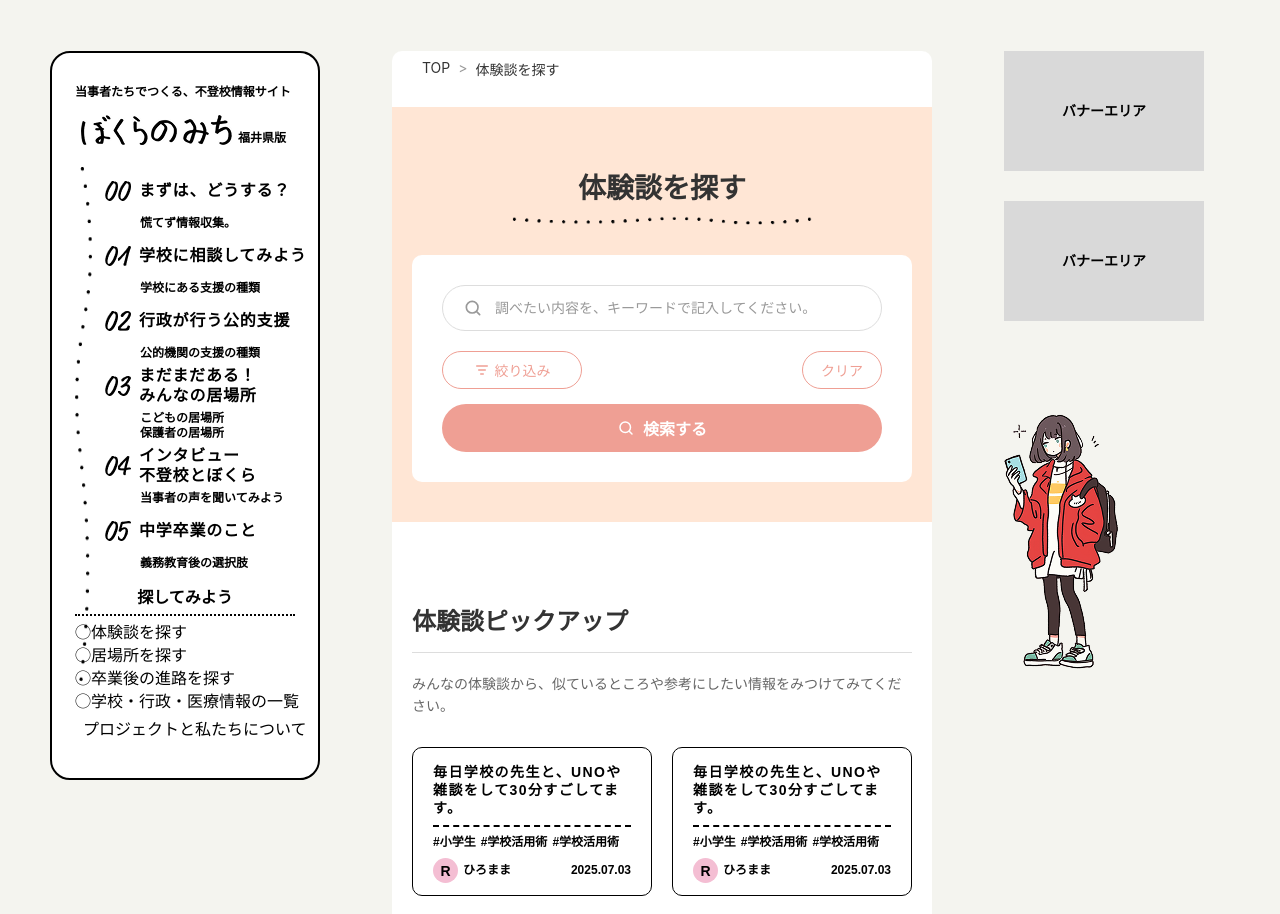
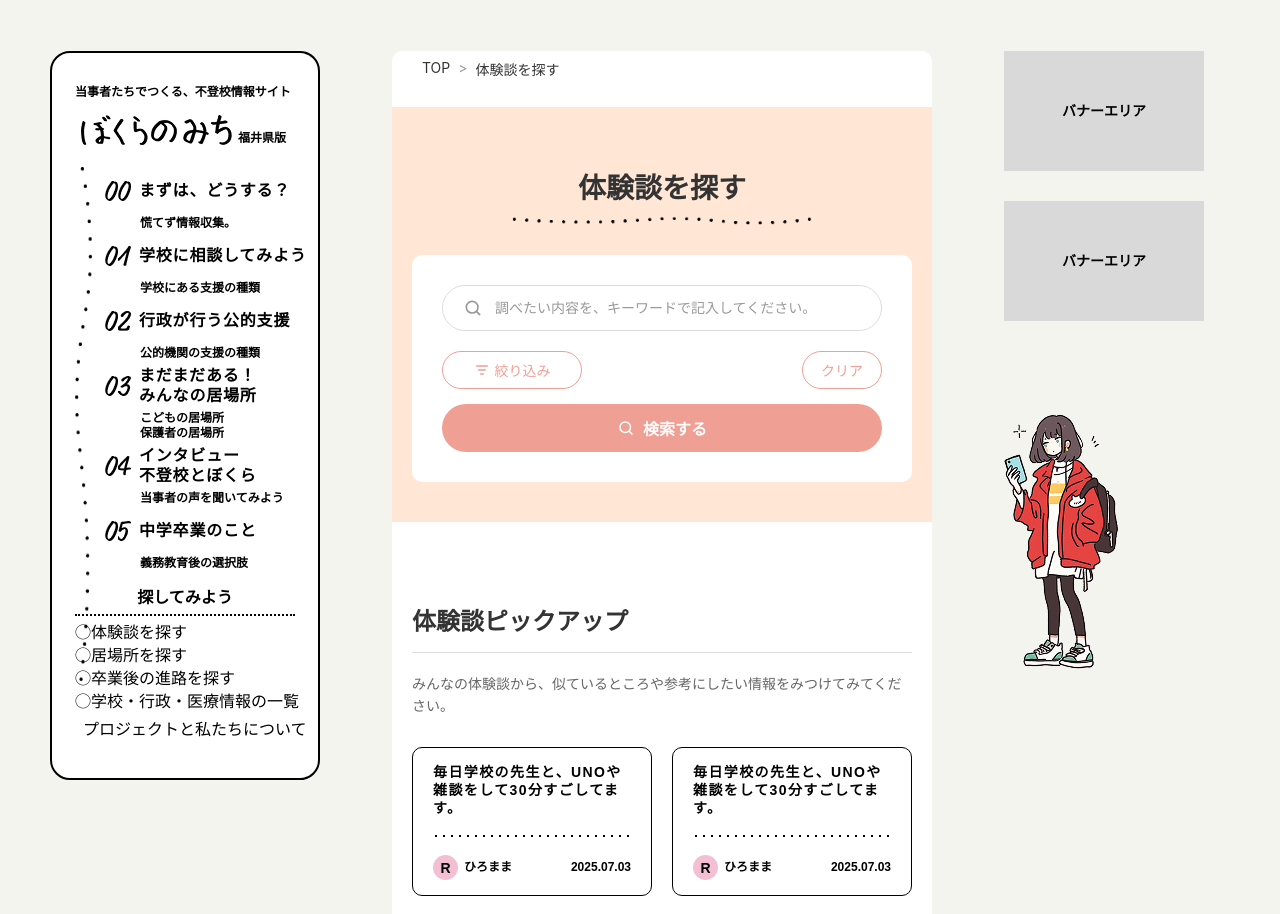
Before and after one commit to yr04491/web_Fukui, a React (Create React App) app: page /web_Fukui/experiences in a window 1280 px wide. Shown: the top 914 px of the page. Built offline with nearby package versions, Linux system fonts and the light colour scheme.

Commit message:
TweetCardデザイン修正

```diff
--- a/src/components/common/TweetCard/TweetCard.js
+++ b/src/components/common/TweetCard/TweetCard.js
@@ -26,11 +26,12 @@ const TweetCard = ({
     <div className={styles.tweetCard}>
       <p className={styles.tweetText}>{text}</p>
       <div className={styles.tweetDivider}></div>
-      <div className={styles.tagArea}>
+{/*       <div className={styles.tagArea}>
         {tags.map((tag, index) => (
           <span key={index} className={styles.tag}>{tag}</span>
         ))}
       </div>
+  */}
       <div className={styles.tweetFooter}>
         <div className={styles.authorInfo}>
           <div className={styles.authorAvatar}>
--- a/src/components/common/TweetCard/TweetCard.module.css
+++ b/src/components/common/TweetCard/TweetCard.module.css
@@ -32,19 +32,15 @@
   margin: 0 auto;
   width: 100%;
   max-width: 200px;
-  border-bottom: 2px dashed var(--color-black);
+  height: 2px;
+  background-image: radial-gradient(circle, var(--color-black) 1px, transparent 1px);
+  background-size: 8px 2px;
+  background-repeat: repeat-x;
+  background-position: center;
 }
 
 .tagArea {
-  display: flex;
-  flex-direction: row;
-  flex-wrap: wrap;
-  align-items: center;
-  padding: 0;
-  gap: 5px;
-  margin: 0 auto;
-  width: 100%;
-  max-width: 200px;
+  display: none;
 }
 
 .tag {
@@ -59,8 +55,6 @@
 .tweetFooter {
   display: flex;
   flex-direction: row;
-  flex-wrap: wrap;
-  justify-content: space-between;
   align-items: center;
   padding: 0;
   gap: 5px;
@@ -72,8 +66,9 @@
 .authorInfo {
   display: flex;
   flex-direction: row;
-  align-items: center;
-  gap: 5px;
+  align-items: center; /* 縦方向の中央揃え */
+  gap: 6px;
+  min-height: 25px; /* アバター高さと揃える */
 }
 
 .authorAvatar {
@@ -112,6 +107,12 @@
   color: var(--color-black);
 }
 
+/* 右寄せ: フレックスコンテナ内で右端に寄せる */
+.tweetDate {
+  margin-left: auto;
+  text-align: right;
+}
+
 /* レスポンシブ対応 */
 @media (max-width: 768px) {
   .tweetCard {
```
